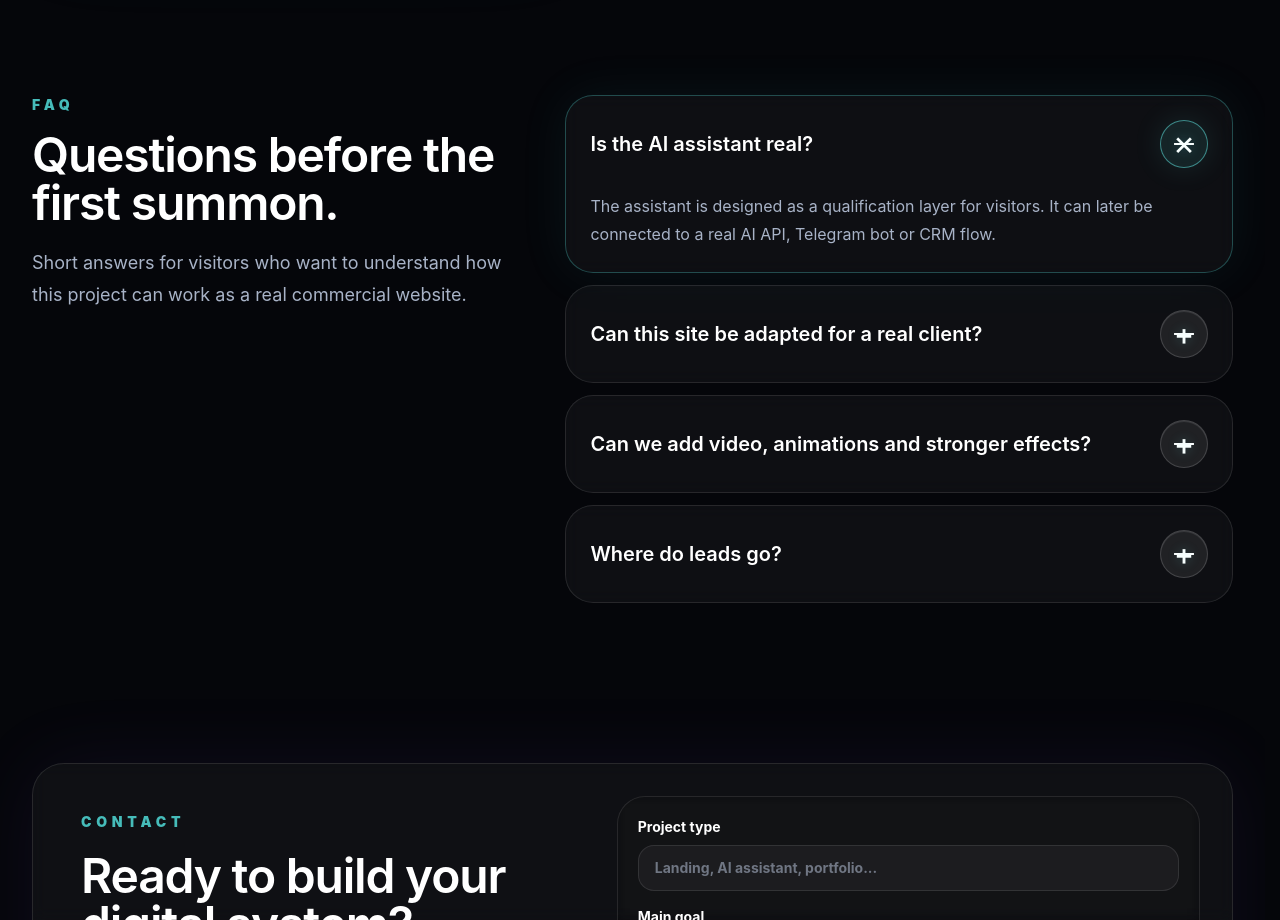
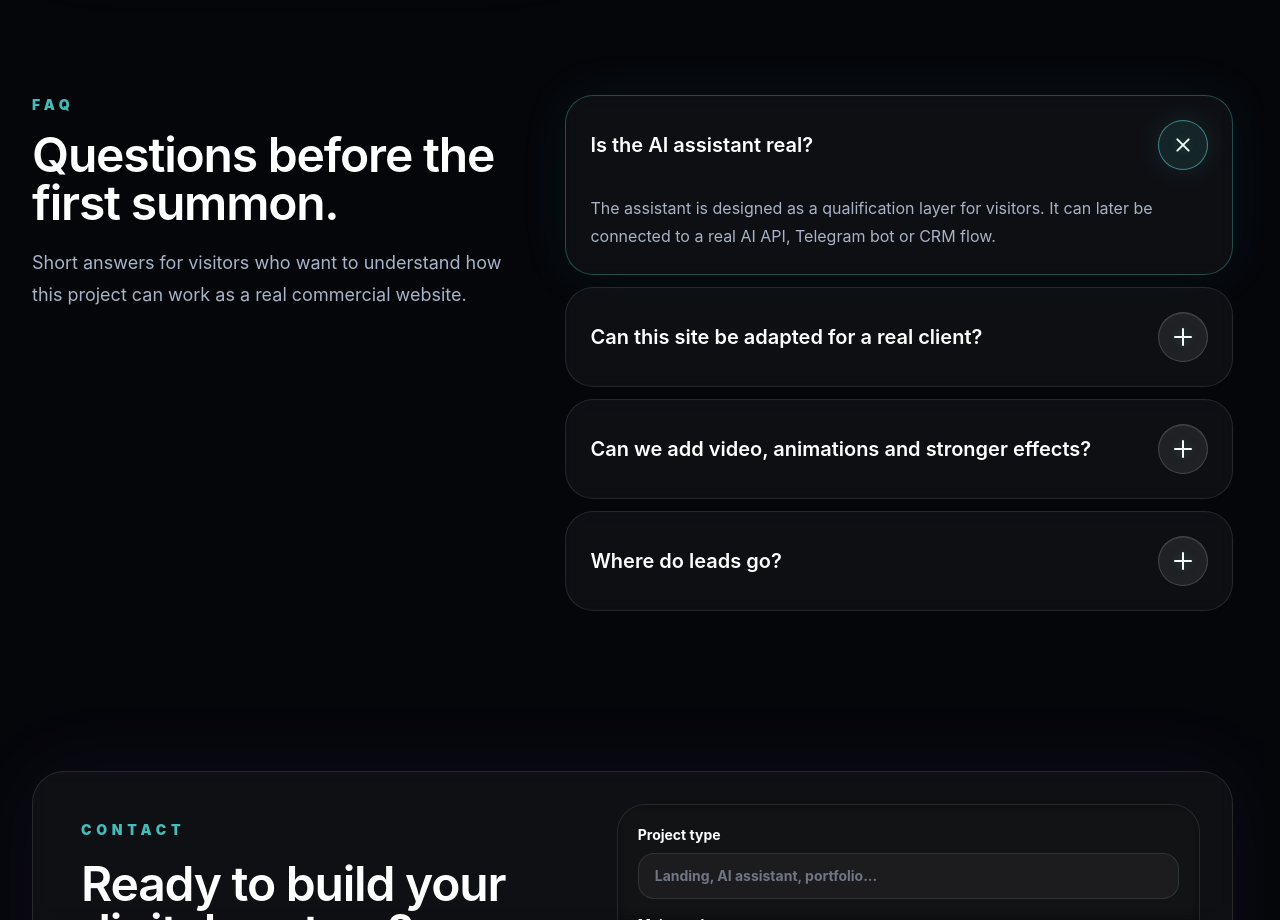
Before and after one commit to kenform/elven-syndicate, a React (Vite) app: page / in a window 1280 px wide. Shown: the part 10280-11200 px from the top of the page. Built offline with nearby package versions, Linux system fonts and the light colour scheme.

Commit message:
Reset FAQ icon styles

```diff
--- a/src/index.css
+++ b/src/index.css
@@ -859,51 +859,6 @@ main section:not(#contact) :where(article, div)[class*="rounded-"][class*="borde
 }
 
 
-/* FAQ ICON CSS OVERRIDE FIX */
-
-#faq button[aria-expanded] > span:last-child {
-  position: relative !important;
-  display: inline-flex !important;
-  width: 48px !important;
-  height: 48px !important;
-  min-width: 48px !important;
-  flex: 0 0 48px !important;
-  align-items: center !important;
-  justify-content: center !important;
-  border-radius: 999px !important;
-  border: 1px solid rgba(255, 255, 255, 0.16) !important;
-  background: rgba(255, 255, 255, 0.075) !important;
-  color: transparent !important;
-  font-size: 0 !important;
-  line-height: 0 !important;
-  overflow: hidden !important;
-  transform: none !important;
-  box-shadow:
-    inset 0 1px 0 rgba(255,255,255,.10),
-    0 0 0 rgba(88,210,207,0) !important;
-  transition:
-    border-color 320ms cubic-bezier(0.22, 1, 0.36, 1),
-    background 320ms cubic-bezier(0.22, 1, 0.36, 1),
-    box-shadow 320ms cubic-bezier(0.22, 1, 0.36, 1),
-    transform 320ms cubic-bezier(0.22, 1, 0.36, 1) !important;
-}
-
-#faq button[aria-expanded] > span:last-child::before,
-#faq button[aria-expanded] > span:last-child::after {
-  content: "" !important;
-  position: absolute !important;
-  left: 50% !important;
-  top: 50% !important;
-  width: 17px !important;
-  height: 2px !important;
-  border-radius: 999px !important;
-  background: #f7fffe !important;
-  box-shadow: 0 0 12px rgba(88,210,207,.22) !important;
-  transform-origin: center !important;
-  transition:
-    transform 340ms cubic-bezier(0.22, 1, 0.36, 1),
-    opacity 220ms cubic-bezier(0.22, 1, 0.36, 1) !important;
-}
 
 /* закрыто: плюс */
 #faq button[aria-expanded="false"] > span:last-child::before {
@@ -944,7 +899,6 @@ main section:not(#contact) :where(article, div)[class*="rounded-"][class*="borde
 }
 
 
-/* FAQ ICON HARD TEXT FIX */
 
 /* Надёжно гасим старый символ/старые линии и рисуем один чистый знак */
 #faq button[aria-expanded] > span:last-child {
@@ -1027,3 +981,94 @@ main section:not(#contact) :where(article, div)[class*="rounded-"][class*="borde
     transition: none !important;
   }
 }
+
+
+/* FAQ ICON ABSOLUTE RESET FIX */
+
+/* Полный reset старого символа и старых псевдо-линий */
+html body #faq button[aria-expanded] > span:last-child {
+  all: unset !important;
+  position: relative !important;
+  display: inline-flex !important;
+  width: 48px !important;
+  height: 48px !important;
+  min-width: 48px !important;
+  flex: 0 0 48px !important;
+  align-items: center !important;
+  justify-content: center !important;
+  border-radius: 999px !important;
+  border: 1px solid rgba(255, 255, 255, 0.16) !important;
+  background: rgba(255, 255, 255, 0.075) !important;
+  color: transparent !important;
+  font-size: 0 !important;
+  line-height: 0 !important;
+  overflow: hidden !important;
+  box-shadow: inset 0 1px 0 rgba(255,255,255,.10) !important;
+  transition:
+    transform 260ms cubic-bezier(0.22, 1, 0.36, 1),
+    border-color 260ms cubic-bezier(0.22, 1, 0.36, 1),
+    background 260ms cubic-bezier(0.22, 1, 0.36, 1),
+    box-shadow 260ms cubic-bezier(0.22, 1, 0.36, 1) !important;
+}
+
+html body #faq button[aria-expanded] > span:last-child * {
+  display: none !important;
+}
+
+html body #faq button[aria-expanded] > span:last-child::before,
+html body #faq button[aria-expanded] > span:last-child::after {
+  all: unset !important;
+  content: "" !important;
+  position: absolute !important;
+  left: 50% !important;
+  top: 50% !important;
+  display: block !important;
+  width: 18px !important;
+  height: 2px !important;
+  border-radius: 999px !important;
+  background: #f7fffe !important;
+  box-shadow: 0 0 12px rgba(88,210,207,.28) !important;
+  transform-origin: center !important;
+  opacity: 1 !important;
+  transition:
+    transform 300ms cubic-bezier(0.22, 1, 0.36, 1),
+    opacity 220ms ease !important;
+}
+
+/* Закрыто: чистый плюс */
+html body #faq button[aria-expanded="false"] > span:last-child::before {
+  transform: translate(-50%, -50%) rotate(0deg) !important;
+}
+
+html body #faq button[aria-expanded="false"] > span:last-child::after {
+  transform: translate(-50%, -50%) rotate(90deg) !important;
+}
+
+/* Открыто: чистый X */
+html body #faq button[aria-expanded="true"] > span:last-child {
+  border-color: rgba(88,210,207,.58) !important;
+  background: rgba(88,210,207,.11) !important;
+  box-shadow: 0 0 30px rgba(88,210,207,.12) !important;
+}
+
+html body #faq button[aria-expanded="true"] > span:last-child::before {
+  transform: translate(-50%, -50%) rotate(45deg) !important;
+}
+
+html body #faq button[aria-expanded="true"] > span:last-child::after {
+  transform: translate(-50%, -50%) rotate(-45deg) !important;
+}
+
+html body #faq button[aria-expanded]:hover > span:last-child {
+  transform: translateY(-1px) !important;
+  border-color: rgba(88,210,207,.44) !important;
+  background: rgba(88,210,207,.10) !important;
+}
+
+@media (prefers-reduced-motion: reduce) {
+  html body #faq button[aria-expanded] > span:last-child,
+  html body #faq button[aria-expanded] > span:last-child::before,
+  html body #faq button[aria-expanded] > span:last-child::after {
+    transition: none !important;
+  }
+}
```
